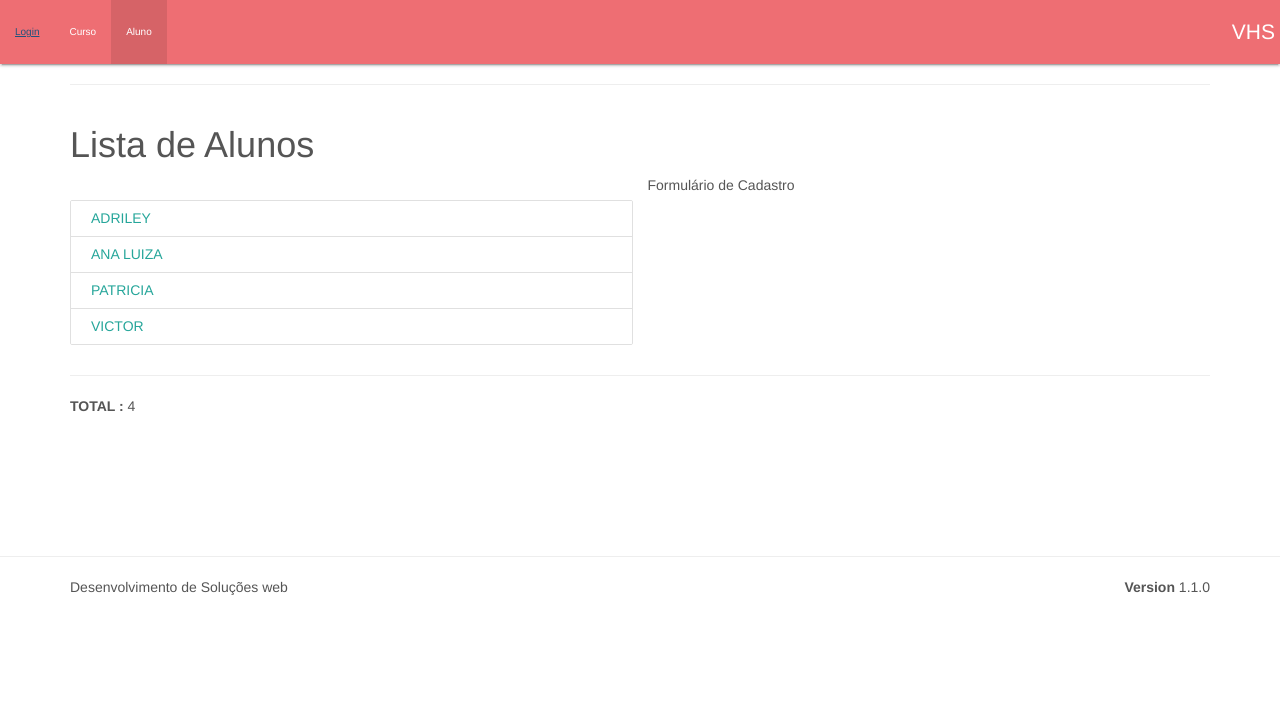
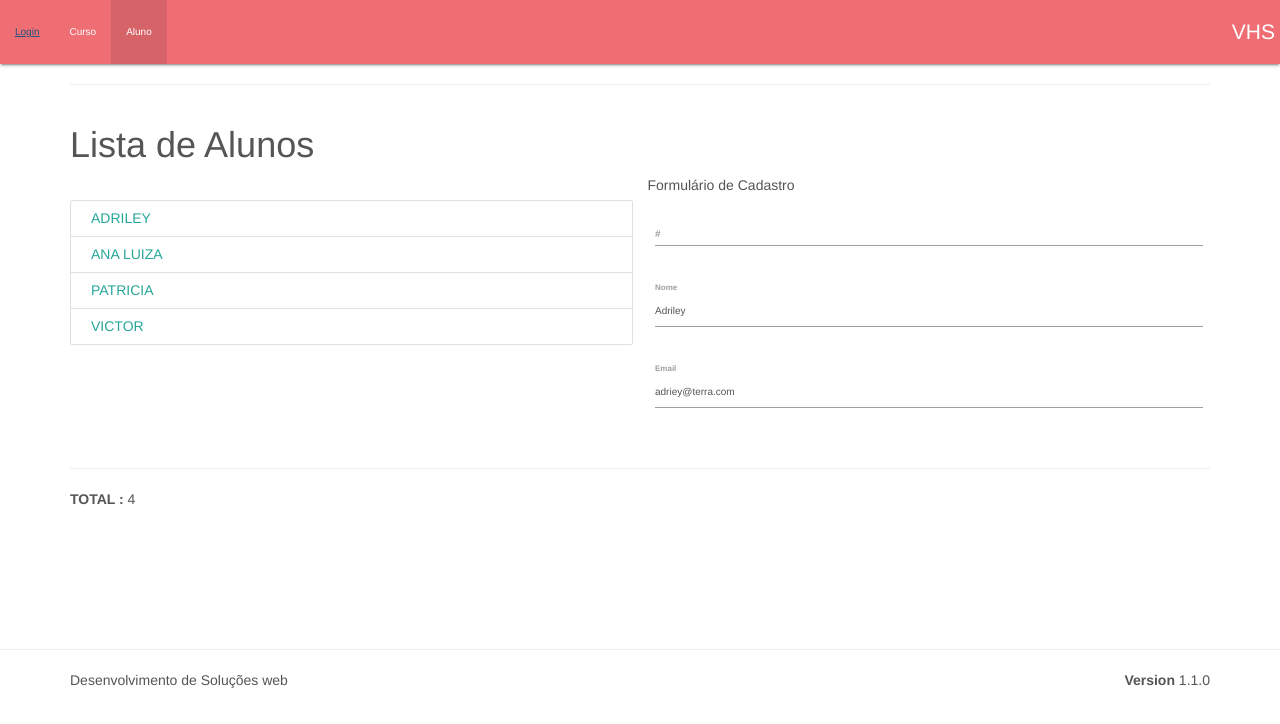
Before and after one commit to adrileydev/AppDev, an Angular app in the folder dev01/: page /alunos/1/editar in a window 1280 px wide. Shown: the top 724 px of the page. Built offline with nearby package versions, Linux system fonts and the light colour scheme.

Commit message:
Criação do Formulario
Criação do Formulario

```diff
--- a/dev01/src/app/Entidades/Alunos.ts
+++ b/dev01/src/app/Entidades/Alunos.ts
@@ -1,4 +1,4 @@
 export class Aluno{
-  constructor(public id: number,  public Nome: string, public Email: string ){}
+  constructor(public id: number,  public Nome: string, public Email: string, public Turma: string ){}
 
 }
--- a/dev01/src/app/aluno/aluno-detalhes/aluno-detalhes.component.html
+++ b/dev01/src/app/aluno/aluno-detalhes/aluno-detalhes.component.html
@@ -6,5 +6,6 @@
 
 <ul class="collection with-header">
     <li class="collection-item"> <b>Nome:</b> {{aluno.Nome|uppercase}}</li>
-    <li class="collection-item">   <b>E-Mail</b> {{aluno.Email}}</li>
+    <li class="collection-item"> <b>E-Mail</b> {{aluno.Email}}</li>
+     <li class="collection-item"><b>Turma</b> {{aluno.Turma}}</li>
   </ul>
--- a/dev01/src/app/aluno/aluno-form/aluno-form.component.html
+++ b/dev01/src/app/aluno/aluno-form/aluno-form.component.html
@@ -1,3 +1,24 @@
 <p>
   Formulário de Cadastro
 </p>
+<div class="col s12">
+  <div class="row">
+  <div class= "input-field col s12">
+    <input   id="disabled" type="text">
+    <label for="disabled">#</label>
+  </div>
+  </div>
+<div class="row">
+  <div class= "input-field col s12">
+    <input id="Nome"[(ngModel)]= "aluno.Nome" class="validate" type="text">
+    <label for="Nome" class="active">Nome</label>
+  </div>
+  </div>
+<div class="row">
+  <div class= "input-field col s12">
+    <input id="Email"[(ngModel)]="aluno.Email" class="validate" type="text">
+    <label for="Email" class="active">Email</label>
+  </div>
+  </div>
+
+</div>
--- a/dev01/src/app/aluno/aluno-form/aluno-form.component.ts
+++ b/dev01/src/app/aluno/aluno-form/aluno-form.component.ts
@@ -1,7 +1,8 @@
 import { Component, OnInit } from '@angular/core';
 import { Subscription } from 'rxjs/Rx';
 import { ActivatedRoute, Router } from '@angular/router';
-import { ServicoCursoService } from '../../servicos/servico-curso.service';
+
+import { AlunoServicesService } from '../aluno-services.service';
 
 @Component({
   selector: 'app-aluno-form',
@@ -9,31 +10,25 @@ import { ServicoCursoService } from '../../servicos/servico-curso.service';
   styleUrls: ['./aluno-form.component.css']
 })
 export class AlunoFormComponent implements OnInit {
+   aluno: any;
+   inscricao: Subscription;
 
-  id: number;
-  curso: any;
-  inscricao: Subscription;
-  constructor(private route: ActivatedRoute,
-             private servicoCursoService: ServicoCursoService,
-             private router: Router ) {
+  constructor( private route: ActivatedRoute,
+               private alunoServicesService: AlunoServicesService ) {
 
+   }
+
+  ngOnInit() {
+    this.inscricao = this.route.params.subscribe(
+      (params: any) => {
+        let id = params['id'];
+        this.aluno = this.alunoServicesService.getAluno(id);
+      }
+    );
   }
 
-  ngOnInit() {
-    this.inscricao =  this.route.params.subscribe(
-      (params: any) => {
-    this.id = params['id'];
-    this.curso = this.servicoCursoService.getCurso(this.id = params['id']);
-
-     if (this.curso == null){
-        this.router.navigate(['/erro']);
-     }
-    });
-  }
   // tslint:disable-next-line:use-life-cycle-interface
   ngOnDestroy() {
-    this.inscricao.unsubscribe();
-
+   this.inscricao.unsubscribe();
   }
-
 }
--- a/dev01/src/app/aluno/aluno-services.service.ts
+++ b/dev01/src/app/aluno/aluno-services.service.ts
@@ -1,6 +1,5 @@
 import { Aluno } from './../Entidades/Alunos';
 import { Injectable } from '@angular/core';
-
 
 @Injectable()
 export class AlunoServicesService {
@@ -9,15 +8,15 @@ export class AlunoServicesService {
   constructor() { }
   getAlunos() {
     this.alunos = [
-      new Aluno(1, 'Adriley', 'adriey@terra.com'),
-      new Aluno(2, 'Ana luiza', 'Ana@terra.com'),
-      new Aluno(3, 'Patricia', 'Patricia@terra.com'),
-      new Aluno(4, 'Victor ', 'Victor@terra.com')
+      new Aluno(1, 'Adriley',   'adriey@terra.com', 'A'),
+      new Aluno(2, 'Ana luiza', 'Ana@terra.com', 'A'),
+      new Aluno(3, 'Patricia',  'Patricia@terra.com', 'B'),
+      new Aluno(4, 'Victor ',    'Victor@terra.com','C')
     ];
     return this.alunos;
   }
 
-  getAluno(id: number){
+  getAluno(id: number) {
     let alunos = this.getAlunos();
     for(let i = 0; i < alunos.length; i ++ ){
       let aluno = alunos[i];
--- a/dev01/src/app/aluno/alunos.module.ts
+++ b/dev01/src/app/aluno/alunos.module.ts
@@ -1,3 +1,4 @@
+import { FormsModule } from '@angular/forms';
 import { AlunosRoutingModule } from './alunos.routing.module';
 
 import { NgModule } from '@angular/core';
@@ -6,10 +7,12 @@ import { AlunoComponent } from './aluno.component';
 import { AlunoFormComponent } from './aluno-form/aluno-form.component';
 import { AlunoDetalhesComponent } from './aluno-detalhes/aluno-detalhes.component';
 
+
 @NgModule({
   imports: [
     CommonModule,
-    AlunosRoutingModule],
+    AlunosRoutingModule,
+    FormsModule],
   exports: [],
   declarations: [AlunoComponent, AlunoFormComponent, AlunoDetalhesComponent]
 })
--- a/dev01/src/app/aluno/alunos.routing.module.ts
+++ b/dev01/src/app/aluno/alunos.routing.module.ts
@@ -5,9 +5,9 @@ import { RouterModule } from '@angular/router';
 
 import { NgModule, Component } from '@angular/core';
 const AlunosRotas = [
-       {path: 'alunos', component : AlunoComponent, children: [
-       {path: 'novo', component   : AlunoFormComponent},
-       {path: ':id', component : AlunoDetalhesComponent},
+       {path: 'alunos',     component : AlunoComponent, children:[
+       {path: 'novo',       component : AlunoFormComponent},
+       {path: ':id',        component : AlunoDetalhesComponent},
        {path: ':id/editar', component : AlunoFormComponent}
        ]}
 ];
```
